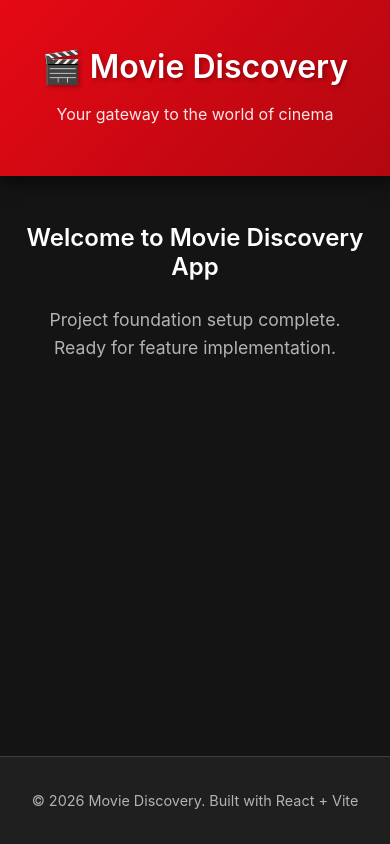
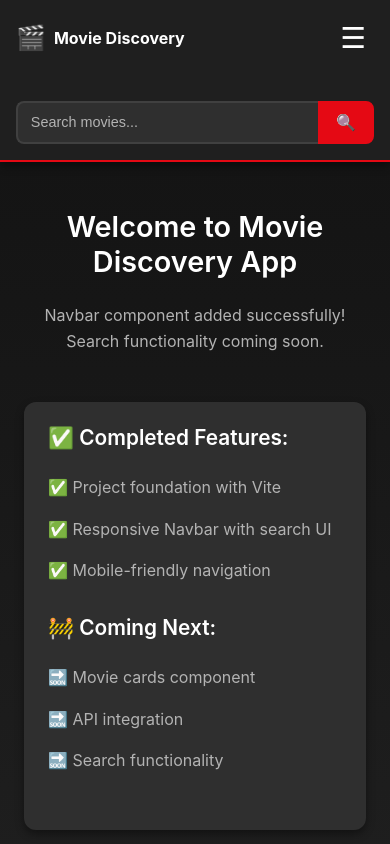
Before and after one commit to Shme-CS/react-movie-app, a React (Vite) app: page / in a window 390 px wide. Shown: the top 844 px of the page. Built offline with nearby package versions, Linux system fonts and the light colour scheme.

Commit message:
Create responsive Navbar component with search UI

```diff
--- a/src/App.jsx
+++ b/src/App.jsx
@@ -1,20 +1,35 @@
+import Navbar from './components/Navbar'
 import './styles/App.css'
 
 function App() {
   return (
     <div className="app">
-      <header className="app-header">
-        <h1>🎬 Movie Discovery</h1>
-        <p>Your gateway to the world of cinema</p>
-      </header>
+      {/* Navigation Bar */}
+      <Navbar />
 
+      {/* Main Content */}
       <main className="app-main">
         <div className="container">
           <h2>Welcome to Movie Discovery App</h2>
-          <p>Project foundation setup complete. Ready for feature implementation.</p>
+          <p>Navbar component added successfully! Search functionality coming soon.</p>
+          <div className="feature-status">
+            <h3>✅ Completed Features:</h3>
+            <ul>
+              <li>✅ Project foundation with Vite</li>
+              <li>✅ Responsive Navbar with search UI</li>
+              <li>✅ Mobile-friendly navigation</li>
+            </ul>
+            <h3>🚧 Coming Next:</h3>
+            <ul>
+              <li>🔜 Movie cards component</li>
+              <li>🔜 API integration</li>
+              <li>🔜 Search functionality</li>
+            </ul>
+          </div>
         </div>
       </main>
 
+      {/* Footer */}
       <footer className="app-footer">
         <p>&copy; 2026 Movie Discovery. Built with React + Vite</p>
       </footer>
--- /dev/null
+++ b/src/components/Navbar.css
@@ -0,0 +1,225 @@
+/* ===================================
+   Navbar Component Styles
+   =================================== */
+
+.navbar {
+  background-color: var(--bg-secondary);
+  box-shadow: var(--shadow-md);
+  position: sticky;
+  top: 0;
+  z-index: 1000;
+  border-bottom: 2px solid var(--primary-color);
+}
+
+.navbar-container {
+  max-width: 1400px;
+  margin: 0 auto;
+  padding: var(--spacing-sm) var(--spacing-md);
+  display: flex;
+  align-items: center;
+  justify-content: space-between;
+  gap: var(--spacing-md);
+}
+
+/* Brand/Logo */
+.navbar-brand {
+  display: flex;
+  align-items: center;
+  gap: var(--spacing-xs);
+  cursor: pointer;
+  flex-shrink: 0;
+}
+
+.navbar-logo {
+  font-size: 2rem;
+  line-height: 1;
+}
+
+.navbar-title {
+  font-size: 1.5rem;
+  font-weight: 700;
+  color: var(--text-primary);
+  margin: 0;
+  white-space: nowrap;
+}
+
+/* Search Bar */
+.navbar-search {
+  flex: 1;
+  max-width: 500px;
+  display: flex;
+  gap: 0;
+  position: relative;
+}
+
+.search-input {
+  flex: 1;
+  padding: 0.75rem 1rem;
+  background-color: var(--bg-card);
+  border: 2px solid var(--border-color);
+  border-right: none;
+  border-radius: 8px 0 0 8px;
+  color: var(--text-primary);
+  font-size: 1rem;
+  outline: none;
+  transition: var(--transition);
+}
+
+.search-input:focus {
+  border-color: var(--primary-color);
+  background-color: var(--bg-primary);
+}
+
+.search-input::placeholder {
+  color: var(--text-secondary);
+}
+
+.search-button {
+  padding: 0.75rem 1.5rem;
+  background-color: var(--primary-color);
+  border: 2px solid var(--primary-color);
+  border-radius: 0 8px 8px 0;
+  color: var(--text-primary);
+  font-size: 1.2rem;
+  cursor: pointer;
+  transition: var(--transition);
+  display: flex;
+  align-items: center;
+  justify-content: center;
+}
+
+.search-button:hover {
+  background-color: var(--primary-dark);
+  border-color: var(--primary-dark);
+  transform: scale(1.05);
+}
+
+/* Navigation Links */
+.navbar-links {
+  display: flex;
+  align-items: center;
+  gap: var(--spacing-md);
+}
+
+.nav-link {
+  color: var(--text-secondary);
+  font-size: 1rem;
+  font-weight: 500;
+  padding: 0.5rem 1rem;
+  border-radius: 8px;
+  transition: var(--transition);
+  white-space: nowrap;
+}
+
+.nav-link:hover {
+  color: var(--text-primary);
+  background-color: var(--bg-card);
+}
+
+.nav-link.active {
+  color: var(--text-primary);
+  background-color: var(--primary-color);
+}
+
+/* Mobile Menu Toggle */
+.navbar-toggle {
+  display: none;
+  background: none;
+  border: none;
+  color: var(--text-primary);
+  font-size: 1.8rem;
+  cursor: pointer;
+  padding: 0.5rem;
+  line-height: 1;
+}
+
+.toggle-icon {
+  display: block;
+}
+
+/* ===================================
+   Responsive Design
+   =================================== */
+
+@media (max-width: 968px) {
+  .navbar-search {
+    max-width: 300px;
+  }
+
+  .navbar-title {
+    font-size: 1.2rem;
+  }
+}
+
+@media (max-width: 768px) {
+  .navbar-container {
+    flex-wrap: wrap;
+    position: relative;
+  }
+
+  /* Hide search on mobile, show below */
+  .navbar-search {
+    order: 3;
+    flex: 1 1 100%;
+    max-width: 100%;
+    margin-top: var(--spacing-sm);
+  }
+
+  /* Show mobile toggle */
+  .navbar-toggle {
+    display: block;
+  }
+
+  /* Mobile menu */
+  .navbar-links {
+    position: absolute;
+    top: 100%;
+    left: 0;
+    right: 0;
+    background-color: var(--bg-secondary);
+    flex-direction: column;
+    align-items: stretch;
+    gap: 0;
+    padding: var(--spacing-sm);
+    border-top: 1px solid var(--border-color);
+    box-shadow: var(--shadow-lg);
+    max-height: 0;
+    overflow: hidden;
+    opacity: 0;
+    transition: all 0.3s ease;
+  }
+
+  .navbar-links.active {
+    max-height: 300px;
+    opacity: 1;
+  }
+
+  .nav-link {
+    padding: var(--spacing-sm);
+    text-align: center;
+  }
+}
+
+@media (max-width: 480px) {
+  .navbar-container {
+    padding: var(--spacing-sm);
+  }
+
+  .navbar-title {
+    font-size: 1rem;
+  }
+
+  .navbar-logo {
+    font-size: 1.5rem;
+  }
+
+  .search-input {
+    font-size: 0.9rem;
+    padding: 0.6rem 0.8rem;
+  }
+
+  .search-button {
+    padding: 0.6rem 1rem;
+    font-size: 1rem;
+  }
+}
--- /dev/null
+++ b/src/components/Navbar.jsx
@@ -0,0 +1,57 @@
+import { useState } from 'react'
+import './Navbar.css'
+
+function Navbar() {
+  const [isMenuOpen, setIsMenuOpen] = useState(false)
+
+  const toggleMenu = () => {
+    setIsMenuOpen(!isMenuOpen)
+  }
+
+  return (
+    <nav className="navbar">
+      <div className="navbar-container">
+        {/* Logo/Brand */}
+        <div className="navbar-brand">
+          <span className="navbar-logo">🎬</span>
+          <h1 className="navbar-title">Movie Discovery</h1>
+        </div>
+
+        {/* Search Bar */}
+        <div className="navbar-search">
+          <input
+            type="text"
+            className="search-input"
+            placeholder="Search movies..."
+            aria-label="Search movies"
+          />
+          <button className="search-button" aria-label="Search">
+            🔍
+          </button>
+        </div>
+
+        {/* Navigation Links */}
+        <div className={`navbar-links ${isMenuOpen ? 'active' : ''}`}>
+          <a href="/" className="nav-link active">
+            Home
+          </a>
+          <a href="/favorites" className="nav-link">
+            Favorites
+          </a>
+        </div>
+
+        {/* Mobile Menu Toggle */}
+        <button
+          className="navbar-toggle"
+          onClick={toggleMenu}
+          aria-label="Toggle menu"
+          aria-expanded={isMenuOpen}
+        >
+          <span className="toggle-icon">{isMenuOpen ? '✕' : '☰'}</span>
+        </button>
+      </div>
+    </nav>
+  )
+}
+
+export default Navbar
--- a/src/styles/App.css
+++ b/src/styles/App.css
@@ -8,30 +8,11 @@
   flex-direction: column;
 }
 
-/* Header */
-.app-header {
-  background: linear-gradient(135deg, var(--primary-color), var(--primary-dark));
-  padding: var(--spacing-xl) var(--spacing-md);
-  text-align: center;
-  box-shadow: var(--shadow-lg);
-}
-
-.app-header h1 {
-  font-size: 3rem;
-  margin-bottom: var(--spacing-sm);
-  text-shadow: 2px 2px 4px rgba(0, 0, 0, 0.3);
-}
-
-.app-header p {
-  font-size: 1.2rem;
-  color: rgba(255, 255, 255, 0.9);
-  margin-bottom: 0;
-}
-
 /* Main Content */
 .app-main {
   flex: 1;
   padding: var(--spacing-xl) 0;
+  background: linear-gradient(180deg, var(--bg-primary) 0%, var(--bg-secondary) 100%);
 }
 
 .app-main .container {
@@ -41,11 +22,42 @@
 .app-main h2 {
   color: var(--text-primary);
   margin-bottom: var(--spacing-md);
+  font-size: 2.5rem;
 }
 
 .app-main p {
   color: var(--text-secondary);
-  font-size: 1.1rem;
+  font-size: 1.2rem;
+  margin-bottom: var(--spacing-lg);
+}
+
+/* Feature Status */
+.feature-status {
+  max-width: 600px;
+  margin: var(--spacing-xl) auto;
+  text-align: left;
+  background-color: var(--bg-card);
+  padding: var(--spacing-lg);
+  border-radius: 12px;
+  box-shadow: var(--shadow-md);
+}
+
+.feature-status h3 {
+  color: var(--text-primary);
+  margin-bottom: var(--spacing-sm);
+  font-size: 1.3rem;
+}
+
+.feature-status ul {
+  list-style: none;
+  padding: 0;
+  margin-bottom: var(--spacing-md);
+}
+
+.feature-status li {
+  color: var(--text-secondary);
+  padding: var(--spacing-xs) 0;
+  font-size: 1rem;
 }
 
 /* Footer */
@@ -64,15 +76,15 @@
 
 /* Responsive Design */
 @media (max-width: 768px) {
-  .app-header h1 {
-    font-size: 2rem;
+  .app-main h2 {
+    font-size: 1.8rem;
   }
 
-  .app-header p {
+  .app-main p {
     font-size: 1rem;
   }
 
-  .app-main h2 {
-    font-size: 1.5rem;
+  .feature-status {
+    padding: var(--spacing-md);
   }
 }
```
Also changed, not shown: 1 other file (tests, documents, lock files or other folders).
